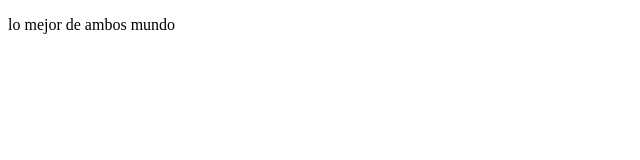
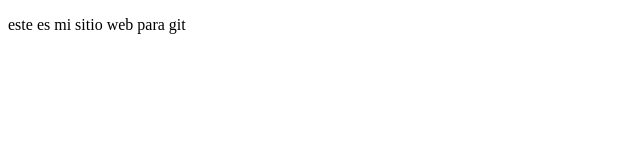
Before and after one commit to jersyalarcon/personalProjects, a plain HTML site: page index.html in a window 1280 px wide. Shown: the full height of the page, 0-640 px from the left. Drawn offline with Linux system fonts and the light colour scheme.

Commit message:
nuevos cambios 2

```diff
--- a/index.html
+++ b/index.html
@@ -7,6 +7,6 @@
     <title>Hola mundo</title>
 </head>
 <body>
-    <p>lo mejor de ambos mundo</p>
+    <p>este es mi sitio web para git</p>
 </body>
 </html>
```
